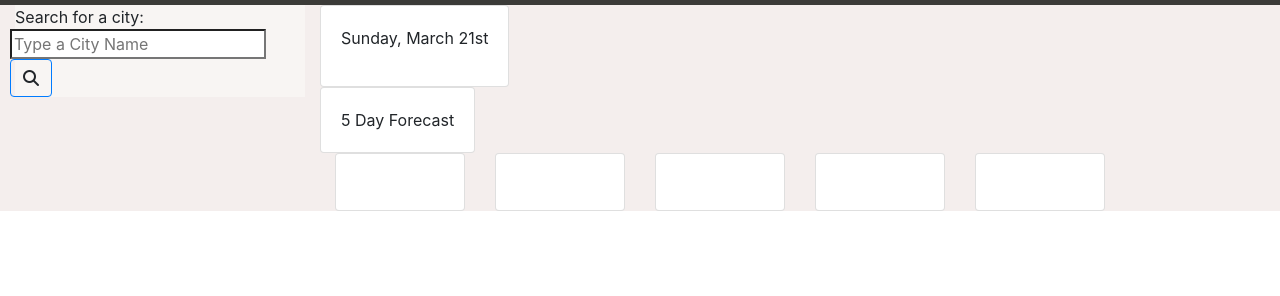
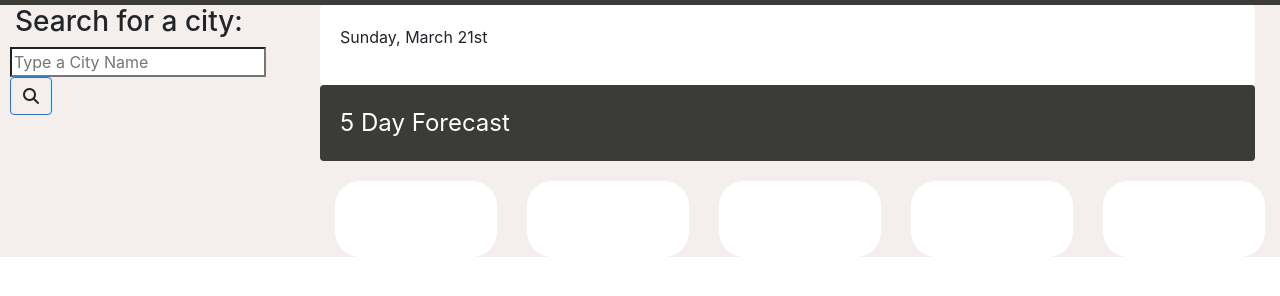
Before and after one commit to MichelleHirano/Weather-Dashboard, a plain HTML site: page index.html in a window 1280 px wide. Shown: the part 86-382 px from the top of the page. Drawn offline with nearby package versions, Linux system fonts and the light colour scheme; no server answers.

Commit message:
css edits

```diff
--- a/assets/style.css
+++ b/assets/style.css
@@ -6,11 +6,40 @@
 }
 
 
-
 .container-fluid{
     background-color: #f4eeed;
 }
 
-.cities-search{
-    background-color:#f8f5f3;
+
+
+.search-title{
+    font-size: 30px;
+    font-weight:bold;
 }
+
+.current {
+    border: none;
+    width: 100%;
+    background-color: #f4eeed;
+    margin-right: 25px;
+}
+
+.five-day {
+    border: none;
+    font-size: 24px;
+    width: 100%;
+    background-color: #3B3B38;
+    color: white;
+    margin-right: 25px;
+}
+
+.forecast{
+    border-radius: 25px;
+    border: 2px;
+    padding: 10px 10px;
+    margin-top: 20px;
+}
+
+.current{
+    background: white;
+}
--- a/index.html
+++ b/index.html
@@ -26,7 +26,7 @@
             <!--Search-->
             <div class="col-md-3" id="search">
                 <div class="cities-search">
-                    <span>Search for a city:</span>
+                    <h3 class="seach-title">Search for a city:</h3>
                         <div class="form-row">
                             <input class = "form-inline mr-sm-2 input" type="search" id="search-city" placeholder="Type a City Name">
                             <button class='btn border-primary my-2 my-sm-0  search' id='search-button' type='submit'><i class="fas fa-search"></i></button>
@@ -39,7 +39,7 @@
             <!--Current Day Weather-->
                 <div class="col-md-9">
 
-                    <div class="row five-day">
+                    <div class="row">
 
                         <div class="card current">
 
@@ -74,9 +74,9 @@
                     </div>
 
 
-                    <div class="row">
+                    <div class="row gutters">
 
-                            <div class="col-md-2">
+                            <div class="col">
 
                                 <div class="card forecast">
 
@@ -93,7 +93,7 @@
 
                             </div>
 
-                            <div class="col-md-2">
+                            <div class="col">
 
                                 <div class="card forecast">
 
@@ -110,7 +110,7 @@
 
                             </div>
 
-                            <div class="col-md-2">
+                            <div class="col">
 
                                 <div class="card forecast">
 
@@ -127,7 +127,7 @@
 
                             </div>
 
-                            <div class="col-md-2">
+                            <div class="col">
 
                                 <div class="card forecast">
 
@@ -144,7 +144,7 @@
 
                             </div>
 
-                            <div class="col-md-2">
+                            <div class="col">
 
                                 <div class="card forecast">
 
```
